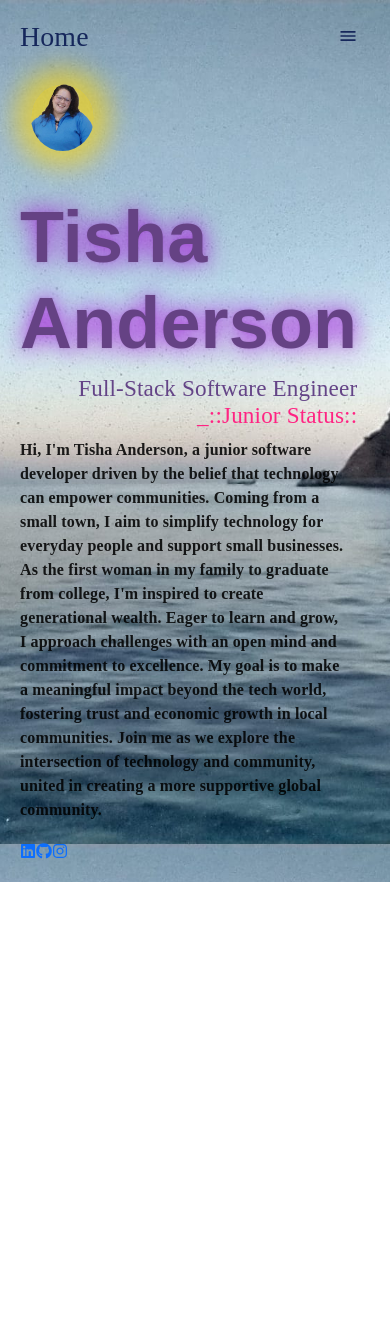
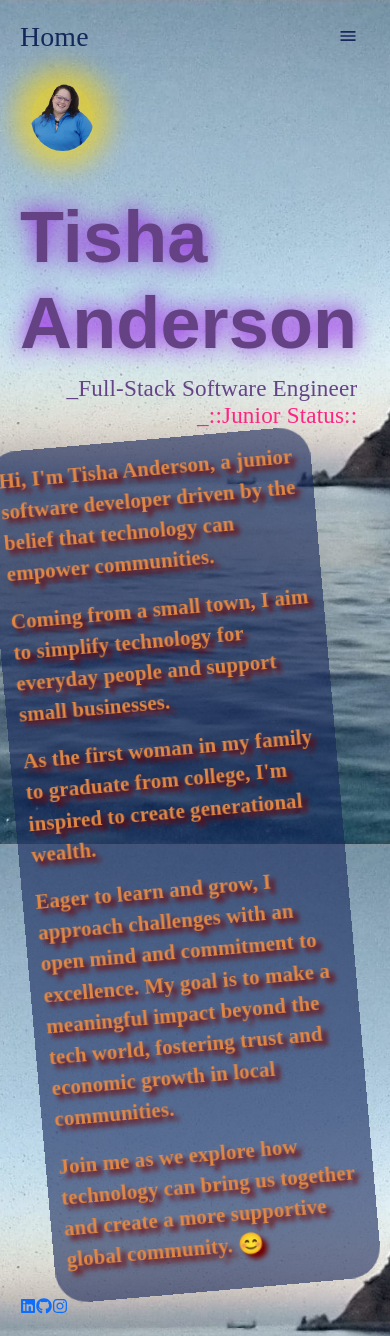
Before and after one commit to tishaanderson/REACT-Studio, a React (Vite) app: page / in a window 390 px wide. Before the commit the page ends 882 px from the top, so only its background shows below. Built offline with nearby package versions, Linux system fonts and the light colour scheme; a web font is replaced by a local one.

Commit message:
UPDATED HOME PARAGRAPH CSS - Added background, text-shadow, color, and a media query for Home paragraph in all.css file

```diff
--- a/src/pages/Home.jsx
+++ b/src/pages/Home.jsx
@@ -1,14 +1,28 @@
 import React, { useState, useEffect } from "react";
-// import NameTitle from "../components/Title";
 
 function Home() {
   return (
-    <div>
-
-      {/* <NameTitle /> */}
-
-      <p>
-        Hi, I'm Tisha Anderson, a junior software developer driven by the belief that technology can empower communities. Coming from a small town, I aim to simplify technology for everyday people and support small businesses. As the first woman in my family to graduate from college, I'm inspired to create generational wealth. Eager to learn and grow, I approach challenges with an open mind and commitment to excellence. My goal is to make a meaningful impact beyond the tech world, fostering trust and economic growth in local communities. Join me as we explore the intersection of technology and community, united in creating a more supportive global community.
+    <div className="about-me">
+      <p className="about-me-p">
+        Hi, I'm Tisha Anderson, a junior software developer driven by the belief
+        that technology can empower communities.
+      </p>
+      <p className="about-me-p">
+        Coming from a small town, I aim to simplify technology for everyday
+        people and support small businesses.
+      </p>
+      <p className="about-me-p">
+        As the first woman in my family to graduate from college, I'm inspired
+        to create generational wealth.
+      </p>
+      <p className="about-me-p">
+        Eager to learn and grow, I approach challenges with an open mind and
+        commitment to excellence. My goal is to make a meaningful impact beyond
+        the tech world, fostering trust and economic growth in local
+        communities.
+      </p>
+      <p className="about-me-p">
+        Join me as we explore how technology can bring us together and create a more supportive global community. 😊
       </p>
     </div>
   );
--- a/src/styles/all.css
+++ b/src/styles/all.css
@@ -143,16 +143,22 @@ main {
 
 }
 
-/* .underscore {
-  display: inline-block;
-  animation: blink 1s infinite step-end;
-  position: absolute;
-  bottom: 0;
-  right: 0;
+.about-me {
+  background-color: rgb(22, 39, 91, .6);
+  padding: .8em;
+  border-radius: 2em;
+  transform: rotate(-5deg);
 }
 
-@keyframes blink {
-  50% {
-    opacity: 0;
+@media screen and (max-width: 380px) {
+  .about-me {
+    padding-left: 1.9em;
   }
-} */
+
+}
+
+.about-me-p {
+  color: #e28743;
+  font-size: 1.3em;
+  text-shadow: 5px 5px 5px rgb(112, 2, 2);
+}
```
